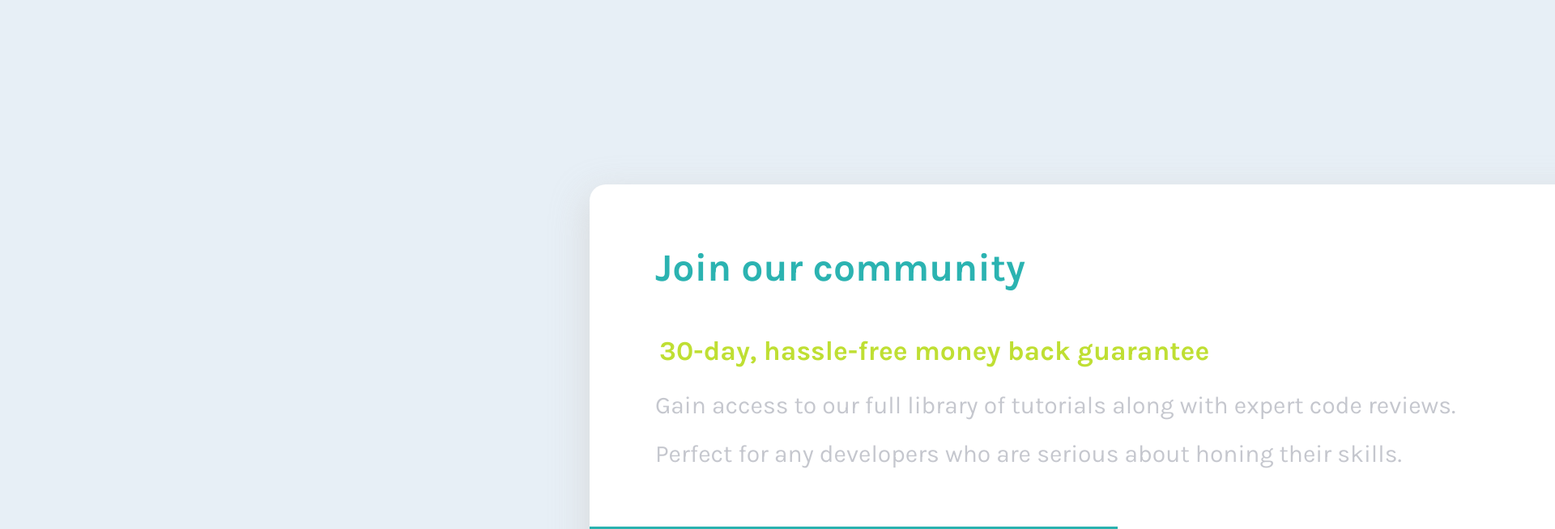
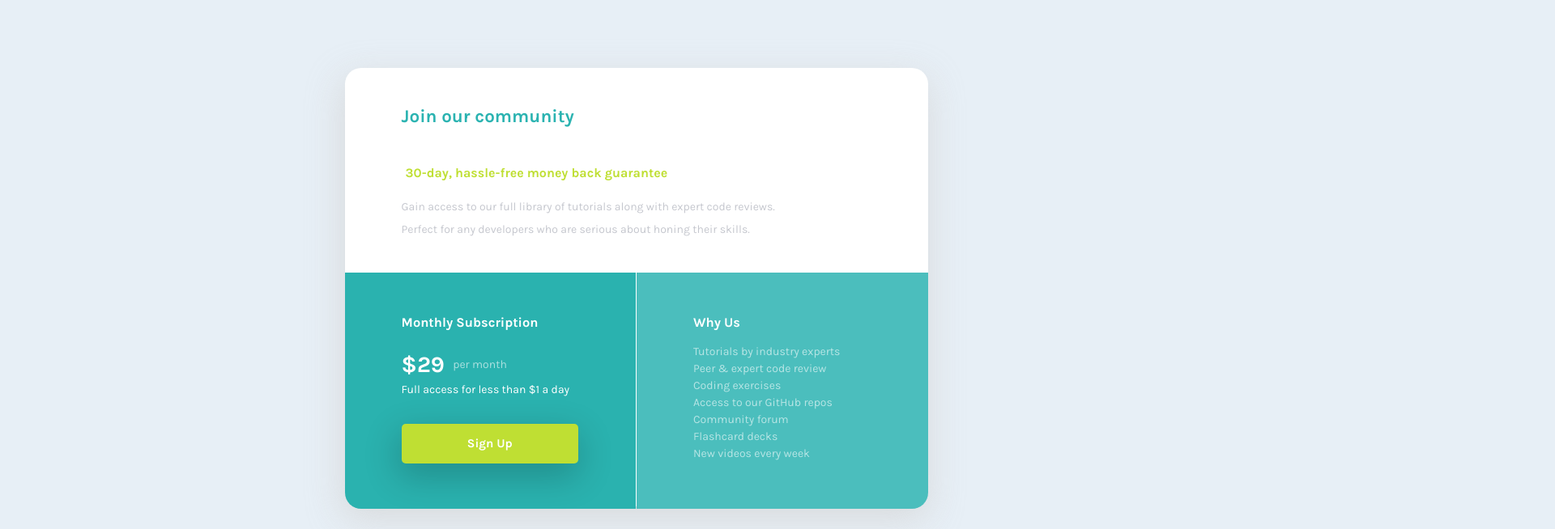
Before and after one commit to vchacin/Single-price-grid-component, a plain HTML site: page index.html in a window 1280 px wide. Shown: the part 60-714 px from the top of the page at 81% size, 1920 px wide, since content can reach past the window. Drawn offline with Linux system fonts and the light colour scheme.

Commit message:
Update styles.css

```diff
--- a/css/styles.css
+++ b/css/styles.css
@@ -2,14 +2,14 @@
 
 .blue-header{
   color: #2BB3B1;
-  font-size: 3rem;
+  font-size: 1.4rem;
 }
 
 .green-header{
   color: #BFDF33;
   padding: 40px 30px 20px 5px;
   font-weight: bold;
-  font-size: 2.1rem;
+  font-size: 1rem;
 }
 
 .gray-txt{
@@ -36,8 +36,8 @@ p{
 
 .permonth{
   position: relative;
-  bottom: 10px;
-  left: 20px;
+  bottom: 5px;
+  left: 7px;
 }
 
 h1{
@@ -50,7 +50,7 @@ h1{
 
 body{
   font-family: 'Karla', sans-serif;
-  font-size: 30px;
+  font-size: 14px;
   font-weight: bold;
   background-color: #E7EFF6;
   color: white;
@@ -62,9 +62,9 @@ body{
   background-color: white;
   border-radius: 20px;
   display: block;
-  width: 90%;
-  margin: 20% 50%;
-  height: 978px;
+  width: 50%;
+  margin: 10% 29%;
+  height: 542px;
   -webkit-box-shadow: -2px 14px 43px 3px rgba(212,212,212,0.71);
 }
 
@@ -81,15 +81,15 @@ body{
 }
 
 .padding{
-  padding: 5% 81px;
+  padding: 5% 70px;
 }
 
 .height{
-  height: 430px;
+  height: 220px;
 }
 
 .width{
-  width: 37.8%;
+  width: 30.5%;
 }
 
 .in-line{
@@ -109,14 +109,14 @@ li{
   background-color: #BFDF33;
   color: white;
   border: 0;
-  padding: 6% 36%;
-  border-radius: 12px;
-  font-size: 30px;
+  padding: 7% 37%;
+  border-radius: 5px;
+  font-size: 15px;
   font-weight: 800;
   font-family: 'Karla', sans-serif;
   text-decoration: none;
   position: relative;
-  top: 80px;
+  top: 30px;
   -webkit-box-shadow: -2px 14px 43px 3px rgba(0,0,0,0.2);
 }
 
```
